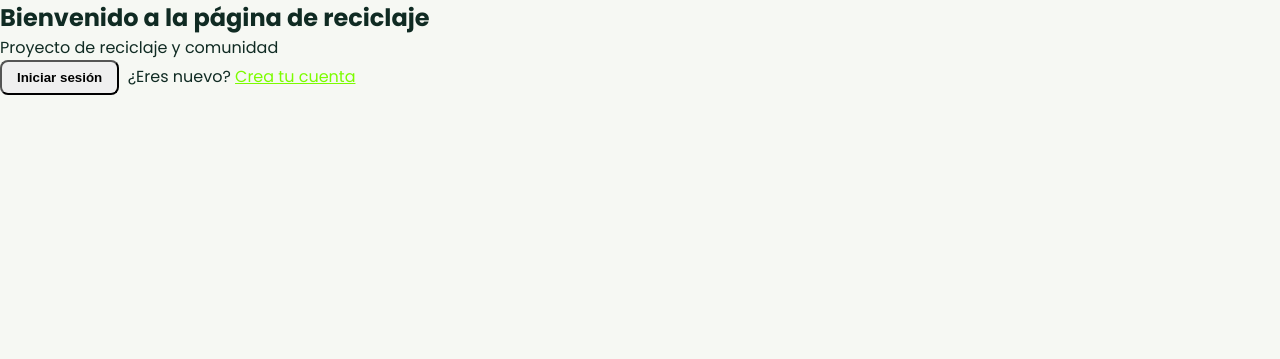
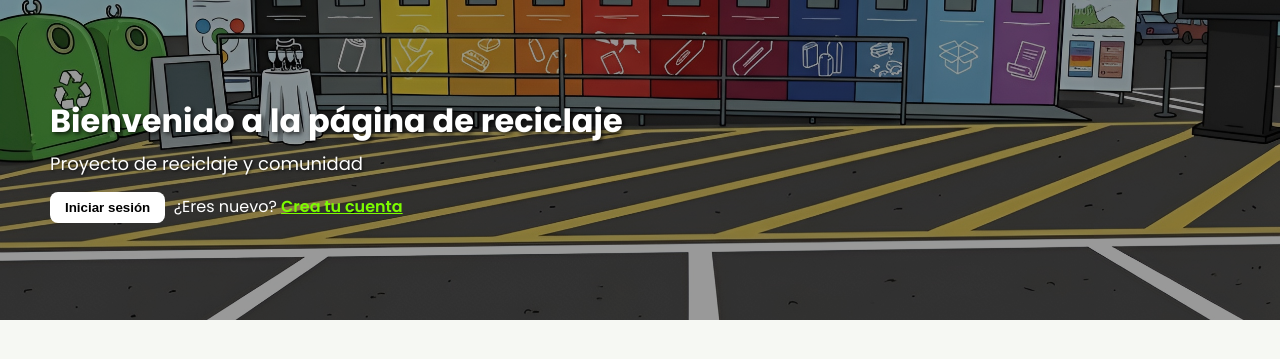
Before and after one commit to TopazZD/ProyectoInicial, a Django app: page / in a window 1280 px wide. Shown: the part 95-454 px from the top of the page. Run offline with Django 5.2, Linux system fonts and the light colour scheme; parts of the project's set-up code (start-up, migrations or seed data) failed here and were passed over.

Commit message:
imagen inicio y frase en filtros

```diff
--- a/Reciclaje/templates/reciclaje/inicio.html
+++ b/Reciclaje/templates/reciclaje/inicio.html
@@ -1,23 +1,35 @@
 {% extends "reciclaje/base.html" %}
+{% load static %}
 
 {% block title %}ECOVECINOS{% endblock %}
 
 {% block content %}
-    <h2>Bienvenido a la página de reciclaje</h2>
-    <p>Proyecto de reciclaje y comunidad</p>
+    <!-- Contenedor principal con la imagen de fondo y altura limitada -->
+    <div style="position: relative; width: 100%; height: 320px; overflow: hidden;">
 
-    <p>
-        {% if user.is_authenticated %}
+        <!-- Imagen de fondo de esquina a esquina -->
+        <img src="{% static 'reciclaje/img/memu.jpg' %}" alt="Punto Limpio Eco Vecinos" style="width: 100%; height: 100%; object-fit: cover; display: block;">
 
-            <span style="font-weight: 600; color: #2e7d32;">¡Qué bueno verte de nuevo, {{ user.username }}!</span>
-            <br><br>
-            <a href="{% url 'mapa' %}" style="padding: 10px 20px; background-color: #2e7d32; color: white; text-decoration: none; border-radius: 8px; font-weight: 600; display: inline-block;">
-                Ir a Buscar Puntos Limpios
-            </a>
-        {% else %}
+        <!-- Capa oscura opcional para que el texto se lea mejor sobre la ilustración -->
+        <div style="position: absolute; top: 0; left: 0; width: 100%; height: 100%; background-color: rgba(0, 0, 0, 0.4);"></div>
 
-            <button onclick="abrirModal()" style="padding: 8px 15px; border-radius: 8px; cursor: pointer; font-weight: 600;">Iniciar sesión</button>
-            &nbsp;¿Eres nuevo? <a href="{% url 'register' %}" style="color: #7CFC00;">Crea tu cuenta</a>
-        {% endif %}
-    </p>
+        <!-- Texto y botones flotando ENCIMA de la imagen -->
+        <div style="position: absolute; top: 0; left: 0; width: 100%; height: 100%; display: flex; flex-direction: column; justify-content: center; padding: 0 50px; color: #ffffff; z-index: 2;">
+            <h2 style="font-size: 32px; margin-bottom: 5px; text-shadow: 2px 2px 4px rgba(0,0,0,0.7);">Bienvenido a la página de reciclaje</h2>
+            <p style="font-size: 18px; margin-bottom: 15px; text-shadow: 1px 1px 3px rgba(0,0,0,0.7);">Proyecto de reciclaje y comunidad</p>
+
+            <div>
+                {% if user.is_authenticated %}
+                    <span style="font-weight: 600; color: #7CFC00; text-shadow: 1px 1px 3px rgba(0,0,0,0.7);">¡Qué bueno verte de nuevo, {{ user.username }}!</span>
+                    <br><br>
+                    <a href="{% url 'mapa' %}" style="padding: 10px 20px; background-color: #2e7d32; color: white; text-decoration: none; border-radius: 8px; font-weight: 600; display: inline-block; box-shadow: 0 4px 6px rgba(0,0,0,0.3);">
+                        Ir a Buscar Puntos Limpios
+                    </a>
+                {% else %}
+                    <button onclick="abrirModal()" style="padding: 8px 15px; border-radius: 8px; cursor: pointer; font-weight: 600; background-color: #ffffff; border: none;">Iniciar sesión</button>
+                    &nbsp;¿Eres nuevo? <a href="{% url 'register' %}" style="color: #7CFC00; font-weight: 600; text-decoration: underline;">Crea tu cuenta</a>
+                {% endif %}
+            </div>
+        </div>
+    </div>
 {% endblock %}
--- a/Reciclaje/templates/reciclaje/mapa.html
+++ b/Reciclaje/templates/reciclaje/mapa.html
@@ -3,7 +3,7 @@
 {% block title %}ECOVECINOS{% endblock %}
 
 {% block content %}
-    <h2><span style="color: #dae2da; margin-top: 10px;">Bienvenido a la página de reciclaje</span></h2>
+    <h2><span style="color: #ffffff; margin-top: 10px;">Bienvenido a la página de reciclaje</span></h2>
     <p style="color: #ffffff; margin-top: 10px;">pues chad no?</p>
 {% endblock %}
 
@@ -60,6 +60,9 @@
     </button>
 </div>
 
+<div style="margin: 1px 0; font-weight: 600; color: #333;">
+    <h3>ㅤㅤ Selecciona los materiales a filtrar:</h3>
+</div>
 <!-- filtros -->
 
 <div id="material_checkboxes">
```
Also changed, not shown: Reciclaje/static/reciclaje/img/memu.jfif (deleted), Reciclaje/static/reciclaje/img/memu.jpg (added).
